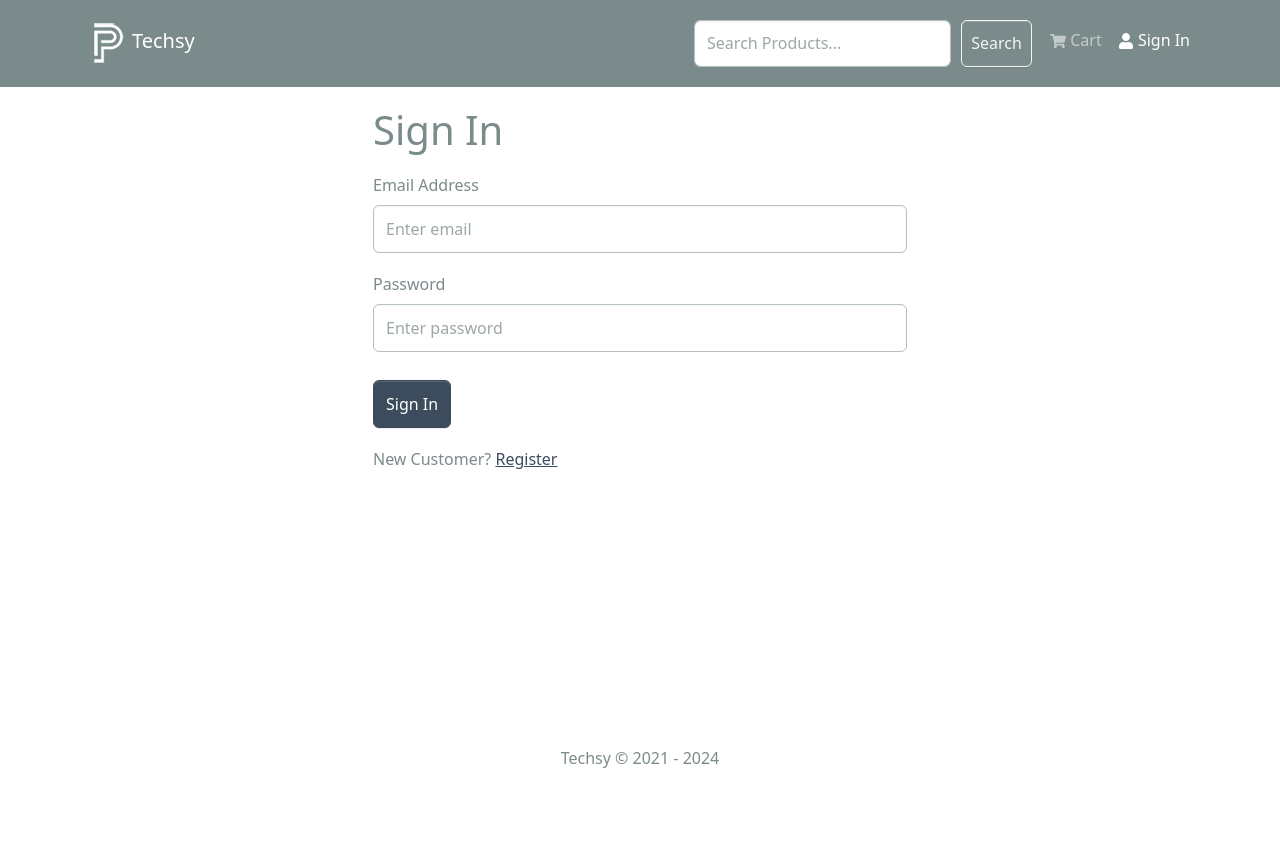
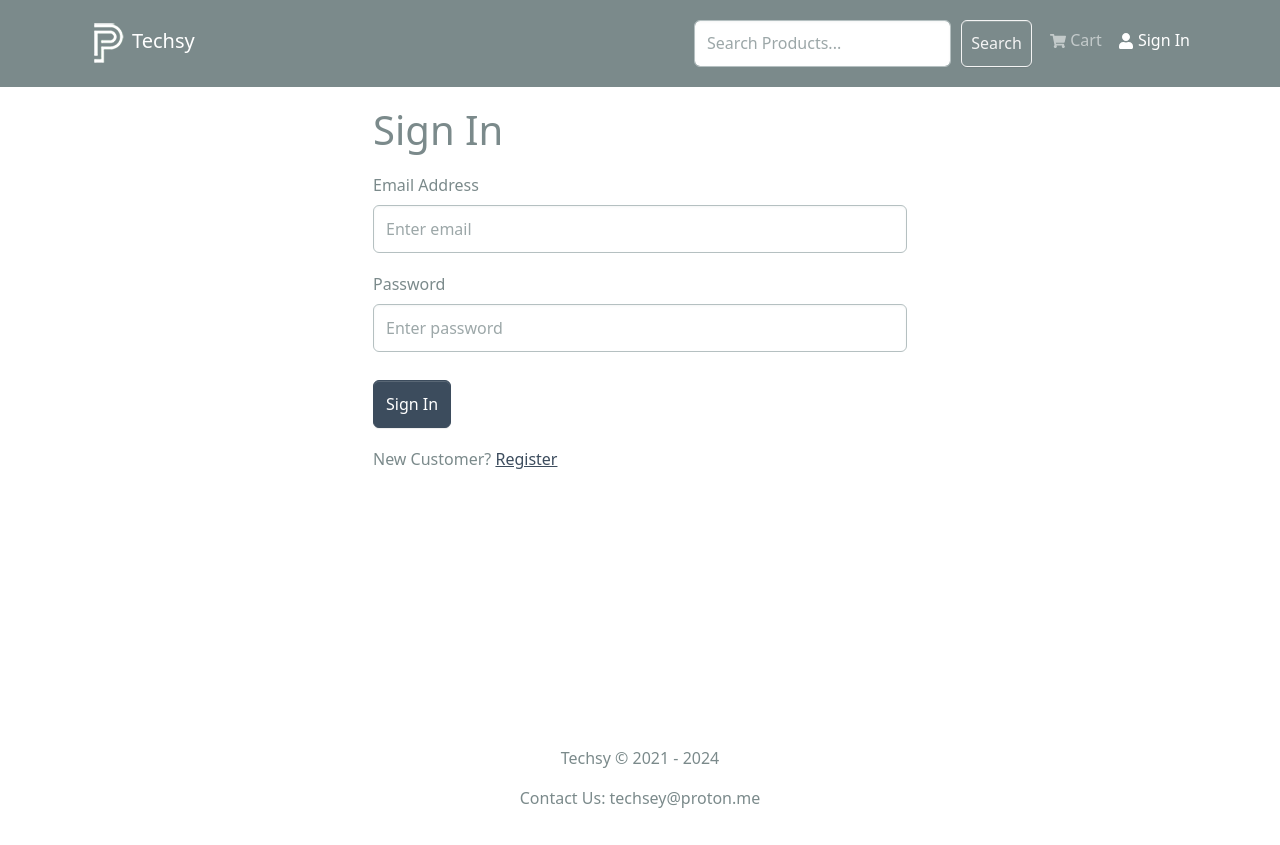
Before and after one commit to WebApp07/Techsy, a React (Create React App) app in the folder frontend/: page /login in a window 1280 px wide. Before the commit the page ends 805 px from the top, so only its background shows below. Built offline with nearby package versions, Linux system fonts and the light colour scheme.

Commit message:
Update Footer.jsx

```diff
--- a/frontend/src/components/Footer.jsx
+++ b/frontend/src/components/Footer.jsx
@@ -13,6 +13,7 @@ const Footer = () => {
             <p>
               Techsy &copy; {startedYear} - {currentYear}
             </p>
+            <p>Contact Us: techsey@proton.me</p>
           </Col>
         </Row>
       </Container>
```
